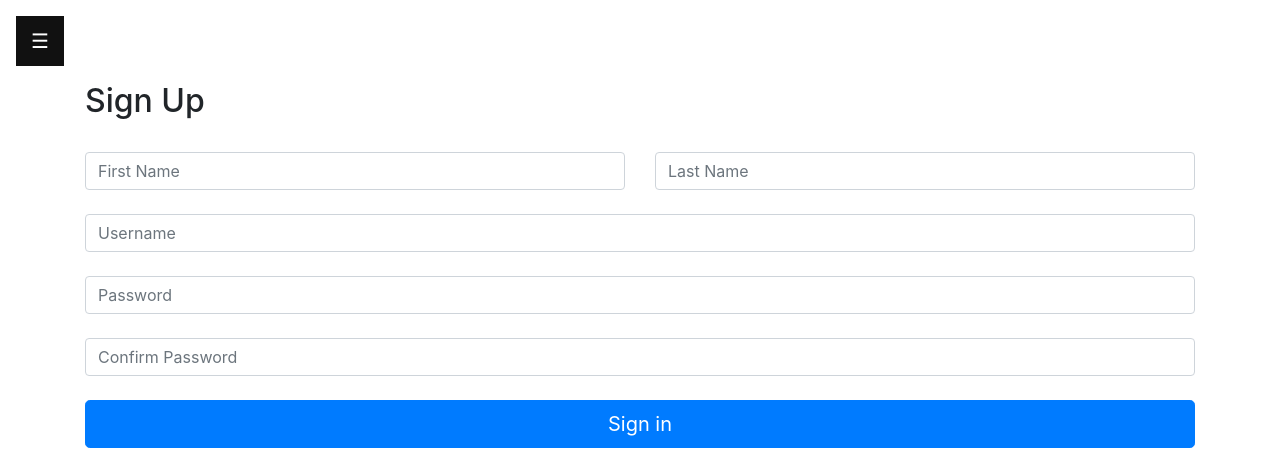
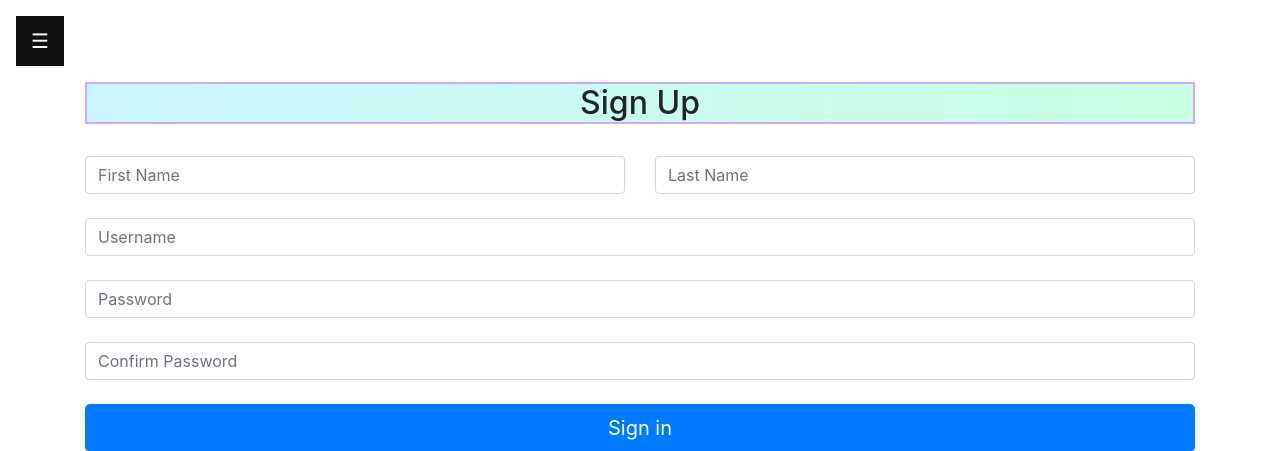
Before and after one commit to Woosiv/Cheers-Across-Time, a Flask app: page /signup in a window 1280 px wide. Shown: the top 451 px of the page. Run offline with Flask 2, Linux system fonts and the light colour scheme; some libraries are stand-ins or nearby versions.

Commit message:
Update signup.html

```diff
--- a/templates/signup.html
+++ b/templates/signup.html
@@ -2,7 +2,15 @@
 
 {% block content %}
 <div class = "signupbox">
-    <h2 class="title">Sign Up</h2>
+    <h2 class="title">Sign Up
+        <style>
+            h2{
+                border: 2px rgb(208, 167, 255) solid;
+                text-align: center;
+                background-image: linear-gradient(to right,rgb(203,246,255),rgb(200,255,225));
+            }
+        </style>
+    </h2>
 </br>
     <div class="box">
         <form class="form-signin" method = 'POST' action = '/login'>
@@ -31,6 +39,3 @@
     </div>
 </div>
 {% endblock %}
-<body>
-    .signupbox { margin: auto; max-width: 300px;}
-</body>
```
